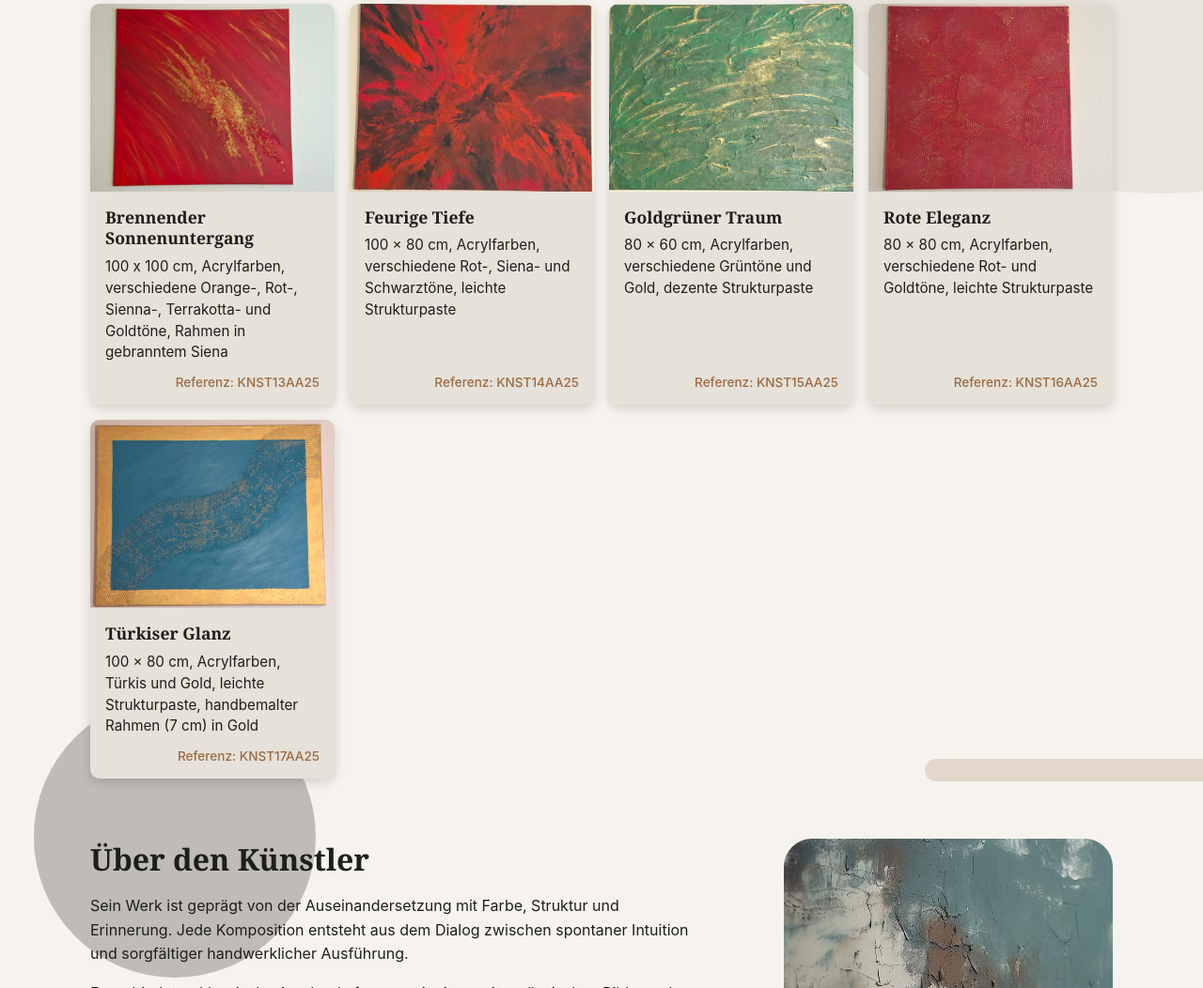
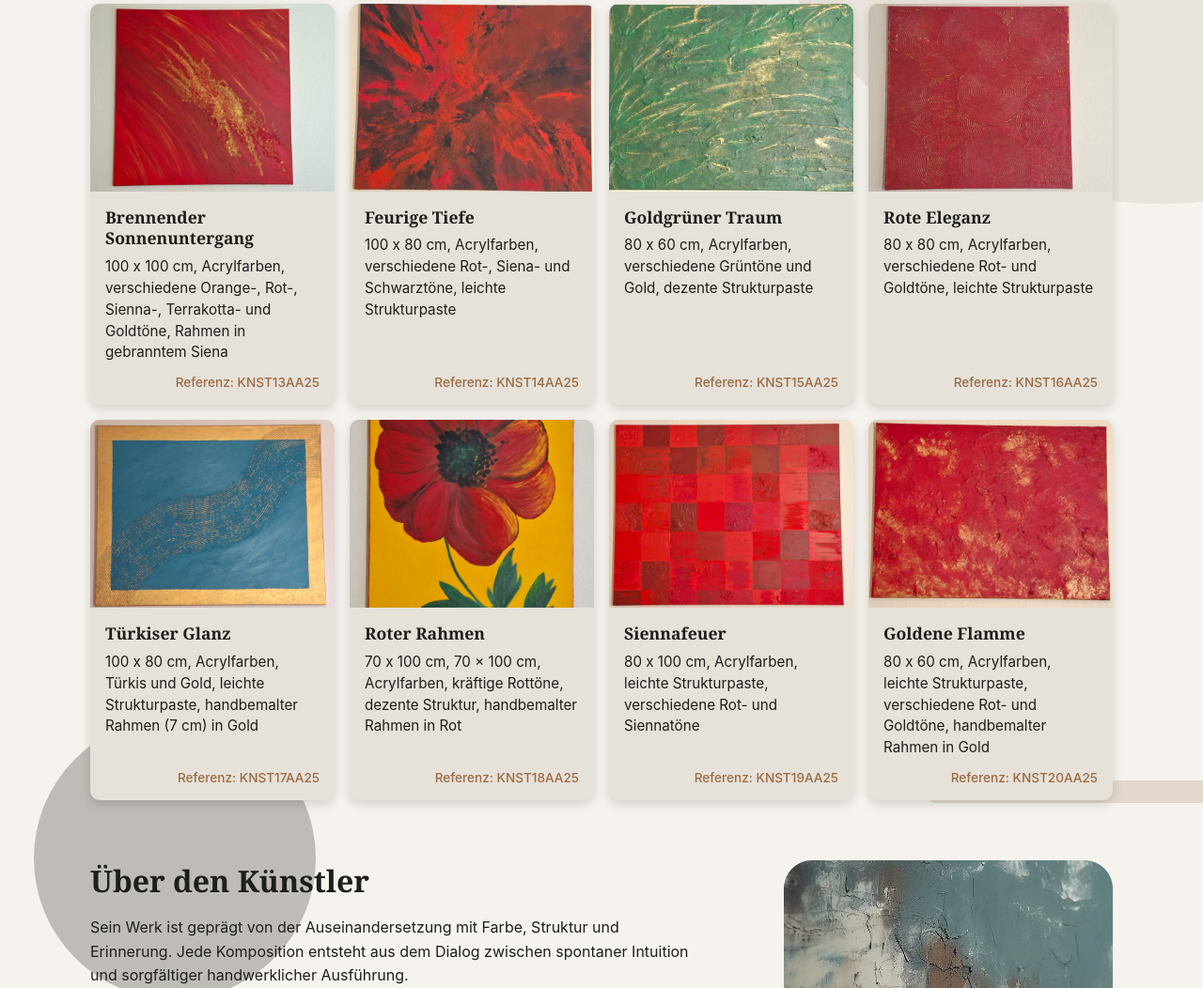
Before and after one commit to DP-Developerteam/artbymaxx, a plain HTML site: page gallery.html in a window 1280 px wide. Shown: the part 1422-2474 px from the top of the page at 94% size. Drawn offline with nearby package versions, Linux system fonts and the light colour scheme.

Commit message:
new paints

```diff
--- a/gallery.html
+++ b/gallery.html
@@ -4,7 +4,7 @@
         <!-- Essential Meta Tags -->
         <meta charset="UTF-8" />
         <meta name="viewport" content="width=device-width, initial-scale=1.0" />
-        <meta http-equiv="X-UA-Compatible" content="IE=edge" />
+        <meta http-equiv="x-UA-Compatible" content="IE=edge" />
         <!-- SEO Meta Tags -->
         <title>Art by Maxx</title>
         <meta name="description" content="Brief and compelling description of the page content, ideally under 160 characters." />
@@ -160,7 +160,7 @@
                         <img src="./assets/images/14.01.jpeg" alt="Brennender Sonnenuntergang" width="350" height="350" />
                         <div class="dp-card-content">
                             <h4>Feurige Tiefe</h4>
-                            <p>100 × 80 cm, Acrylfarben, verschiedene Rot-, Siena- und Schwarztöne, leichte Strukturpaste</p>
+                            <p>100 x 80 cm, Acrylfarben, verschiedene Rot-, Siena- und Schwarztöne, leichte Strukturpaste</p>
                             <span>Referenz: KNST14AA25</span>
                         </div>
                     </div>
@@ -168,7 +168,7 @@
                         <img src="./assets/images/15.01.jpeg" alt="Brennender Sonnenuntergang" width="350" height="350" />
                         <div class="dp-card-content">
                             <h4>Goldgrüner Traum</h4>
-                            <p>80 × 60 cm, Acrylfarben, verschiedene Grüntöne und Gold, dezente Strukturpaste</p>
+                            <p>80 x 60 cm, Acrylfarben, verschiedene Grüntöne und Gold, dezente Strukturpaste</p>
                             <span>Referenz: KNST15AA25</span>
                         </div>
                     </div>
@@ -176,7 +176,7 @@
                         <img src="./assets/images/16.01.jpeg" alt="Brennender Sonnenuntergang" width="350" height="350" />
                         <div class="dp-card-content">
                             <h4>Rote Eleganz</h4>
-                            <p>80 × 80 cm, Acrylfarben, verschiedene Rot- und Goldtöne, leichte Strukturpaste</p>
+                            <p>80 x 80 cm, Acrylfarben, verschiedene Rot- und Goldtöne, leichte Strukturpaste</p>
                             <span>Referenz: KNST16AA25</span>
                         </div>
                     </div>
@@ -184,8 +184,32 @@
                         <img src="./assets/images/17.01.jpeg" alt="Brennender Sonnenuntergang" width="350" height="350" />
                         <div class="dp-card-content">
                             <h4>Türkiser Glanz</h4>
-                            <p>100 × 80 cm, Acrylfarben, Türkis und Gold, leichte Strukturpaste, handbemalter Rahmen (7 cm) in Gold</p>
+                            <p>100 x 80 cm, Acrylfarben, Türkis und Gold, leichte Strukturpaste, handbemalter Rahmen (7 cm) in Gold</p>
                             <span>Referenz: KNST17AA25</span>
+                        </div>
+                    </div>
+                    <div class="dp-card">
+                        <img src="./assets/images/18.01.jpeg" alt="Brennender Sonnenuntergang" width="350" height="350" />
+                        <div class="dp-card-content">
+                            <h4>Roter Rahmen</h4>
+                            <p>70 x 100 cm, 70 × 100 cm, Acrylfarben, kräftige Rottöne, dezente Struktur, handbemalter Rahmen in Rot</p>
+                            <span>Referenz: KNST18AA25</span>
+                        </div>
+                    </div>
+                    <div class="dp-card">
+                        <img src="./assets/images/19.01.jpeg" alt="Brennender Sonnenuntergang" width="350" height="350" />
+                        <div class="dp-card-content">
+                            <h4>Siennafeuer</h4>
+                            <p>80 x 100 cm, Acrylfarben, leichte Strukturpaste, verschiedene Rot- und Siennatöne</p>
+                            <span>Referenz: KNST19AA25</span>
+                        </div>
+                    </div>
+                    <div class="dp-card">
+                        <img src="./assets/images/20.01.jpeg" alt="Brennender Sonnenuntergang" width="350" height="350" />
+                        <div class="dp-card-content">
+                            <h4>Goldene Flamme</h4>
+                            <p>80 x 60 cm, Acrylfarben, leichte Strukturpaste, verschiedene Rot- und Goldtöne, handbemalter Rahmen in Gold</p>
+                            <span>Referenz: KNST20AA25</span>
                         </div>
                     </div>
                 </div>
@@ -229,7 +253,7 @@
                 <div class="dp-secondary-content">
                     <h2>Information</h2>
                     <!-- <p class="dp-with-icon">
-                        <a href="https://maps.app.goo.gl/VmPYG7KF7QQXk9d9A" target="_blank"><strong>Köln</strong>, Deutschland</a>
+                        <a href="https://maps.app.goo.gl/VmPYG7KF7QQxk9d9A" target="_blank"><strong>Köln</strong>, Deutschland</a>
                         <span>
                             <img src="assets/icons/location.svg" alt="" loading="lazy" />
                         </span>
```
Also changed, not shown: assets/images/18.01.jpeg (added), assets/images/19.01.jpeg (added), assets/images/20.01.jpeg (added).
